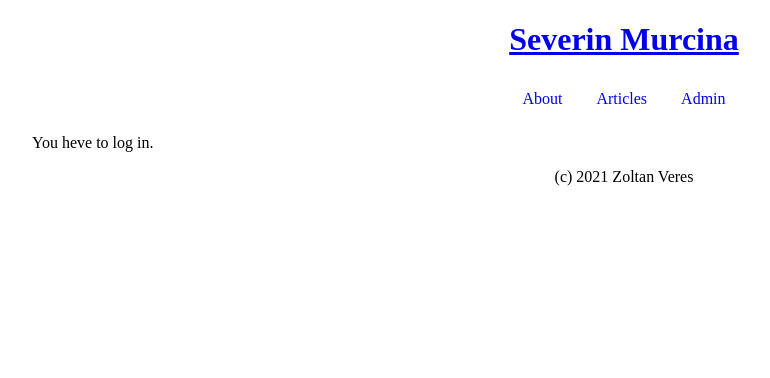
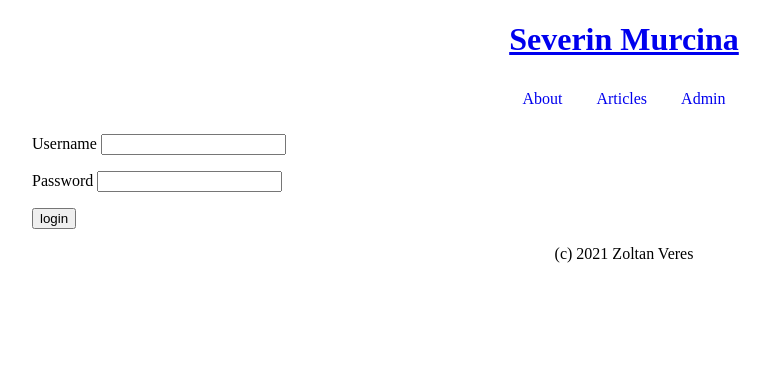
Before and after one commit to zorell11/flask_project, a Flask app: page /admin in a window 1280 px wide. Shown: the top 378 px of the page, without its empty margins (16-786 px from the left). Run offline with Flask 2, Linux system fonts and the light colour scheme.

Commit message:
logging form +session management

```diff
--- a/mdblog/app.py
+++ b/mdblog/app.py
@@ -1,8 +1,12 @@
 from flask import Flask
 from flask import render_template
 from .database import articles
+from flask import request, session
+from flask import redirect, url_for
+
 
 flask_app = Flask(__name__)
+flask_app.secret_key = b'\xae\n.\t\x05/\x91_Q\x99V\xef\x8e\x19\x04X\xe9\xb8\xc5+\x02\xec4\xc8'
 
 @flask_app.route('/')
 def view_welcome_page():
@@ -16,8 +20,9 @@ def view_about():
 
 @flask_app.route('/admin')
 def view_admin():
+    if 'logged' not in session:
+        return render_template("login.jinja")
     return render_template("admin.jinja")
-
 
 @flask_app.route('/articles')
 def view_articles():
@@ -29,3 +34,27 @@ def view_article(art_id):
     if article:
         return render_template("article.jinja", article=article)
     return render_template("article_not_found.jinja", art_id=art_id)
+
+
+@flask_app.route("/login/", methods=["GET"])
+def view_login():
+    return render_template("login.jinja")
+
+@flask_app.route("/login/", methods=["POST"])
+def login_user():
+    print('#####')
+    print(request)
+    print('#####')
+    print(request.form)
+    if request.form['username'] == 'admin' and request.form['password'] == 'admin':
+        session['logged'] = True
+        print(session)
+        return render_template("admin.jinja")
+    return render_template("login.jinja")
+
+
+@flask_app.route('/logout', methods=['POST'])
+def view_logout():
+    print(session)
+    session.pop('logged')
+    return redirect(url_for("view_welcome_page"))
--- a/mdblog/static/css/main.css
+++ b/mdblog/static/css/main.css
@@ -28,3 +28,9 @@ footer {
     padding: 10px;
     text-decoration: none;
 }
+
+.menu form input {
+    text-decoration: none;
+    border-radius: 30;
+
+}
--- a/mdblog/templates/_nav.jinja
+++ b/mdblog/templates/_nav.jinja
@@ -3,5 +3,12 @@
         <li><a href={{url_for("view_about")}}>About</a></li>
         <li><a href="{{url_for("view_articles")}}">Articles</a></li>
         <li><a href="{{url_for("view_admin")}}">Admin</a></li>
+    {% if 'logged' in session %}
+        <li>
+        <form action={{url_for("view_logout")}} method="post">
+            <input type="submit" value="logout">
+        </form>
+    </li>
     </ul>
+{% endif %}
 </nav>
--- /dev/null
+++ b/mdblog/templates/login.jinja
@@ -0,0 +1,19 @@
+{% extends "_main.jinja" %}
+
+{% block title %} Login {% endblock %}
+
+{% block main%}
+    <form action={{url_for("login_user")}} method="post">
+        <p>
+            <label for="">Username</label>
+            <input type="text" name="username">
+        </p>
+        <p>
+            <label for="">Password</label>
+            <input type="password", name="password">
+        </p>
+        <p>
+            <input type="submit", value="login">
+        </p>
+    </form>
+{% endblock %}
```
